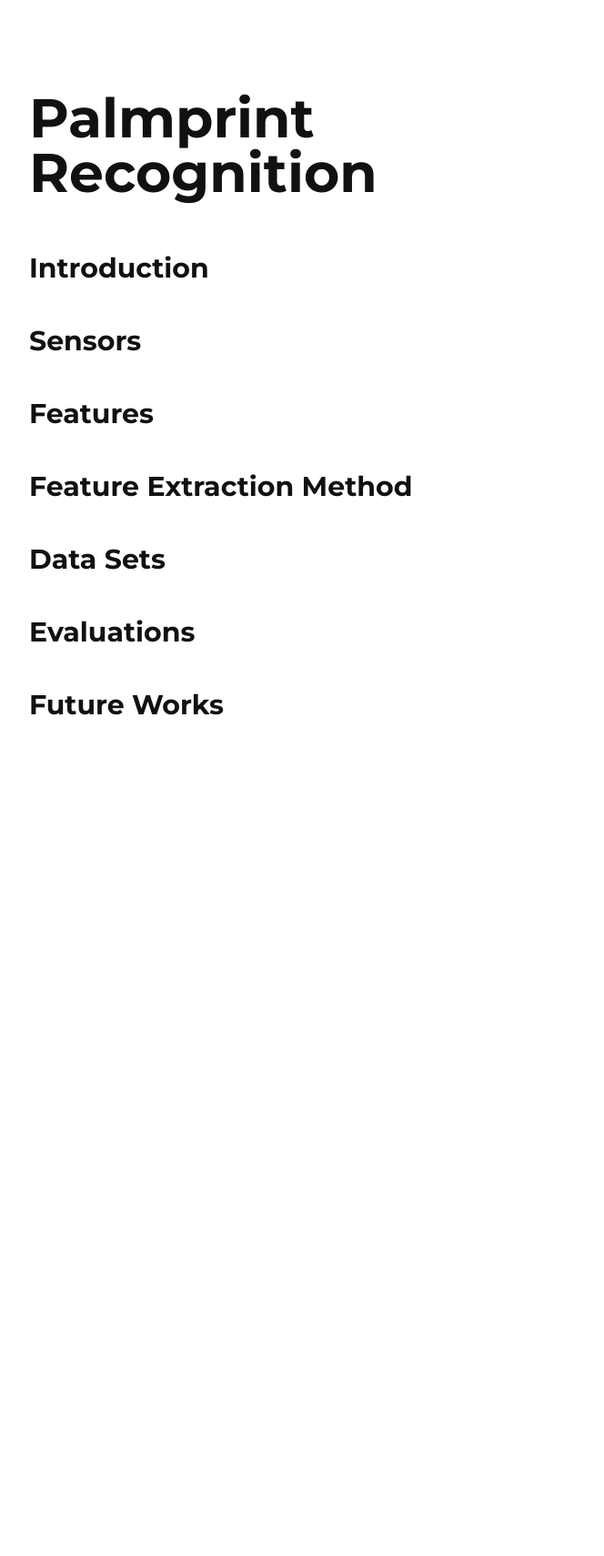
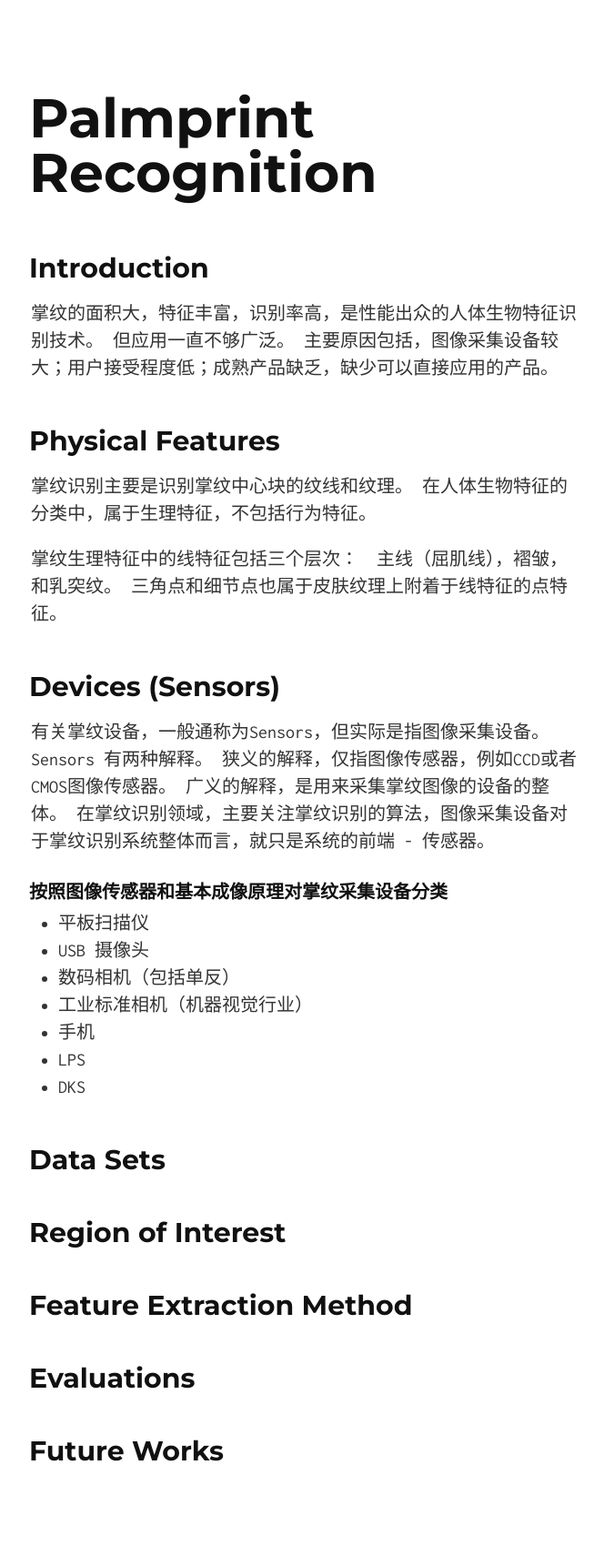
Before and after one commit to quxiaofeng/palmprint, a Jekyll site: the page built from index.html, in a window 1280 px wide. Shown: the whole page at 91% size, without its empty margins (306-970 px from the left). Built offline with Jekyll 4.4.1, drawn with Linux system fonts in a browser that asks for light colours; Markdown is read by kramdown in place of the engine named in the settings; before the commit the page ends 900 px from its top, so only the background shows below that.

Commit message:
Update some content in chinese
Signed-off-by: Xiaofeng QU <xiaofeng.qu.hk@ieee.org>

```diff
--- a/_includes/index.md
+++ b/_includes/index.md
@@ -1,20 +1,54 @@
 Introduction
--------
+-------------------------
 
-Sensors
-------
+掌纹的面积大，特征丰富，识别率高，是性能出众的人体生物特征识别技术。
+但应用一直不够广泛。
+主要原因包括，图像采集设备较大；用户接受程度低；成熟产品缺乏，缺少可以直接应用的产品。
 
-Features
-------
+Physical Features
+-------------------------
+
+掌纹识别主要是识别掌纹中心块的纹线和纹理。
+在人体生物特征的分类中，属于生理特征，不包括行为特征。
+
+掌纹生理特征中的线特征包括三个层次：　主线（屈肌线），褶皱，和乳突纹。
+三角点和细节点也属于皮肤纹理上附着于线特征的点特征。
+
+
+Devices (Sensors)
+-------------------------
+
+有关掌纹设备，一般通称为Sensors，但实际是指图像采集设备。
+Sensors 有两种解释。
+狭义的解释，仅指图像传感器，例如CCD或者CMOS图像传感器。
+广义的解释，是用来采集掌纹图像的设备的整体。
+在掌纹识别领域，主要关注掌纹识别的算法，图像采集设备对于掌纹识别系统整体而言，就只是系统的前端 - 传感器。
+
+### 按照图像传感器和基本成像原理对掌纹采集设备分类
+
++ 平板扫描仪
++ USB 摄像头
++ 数码相机（包括单反）
++ 工业标准相机（机器视觉行业）
++ 手机
++ LPS
++ DKS
+
+Data Sets
+-------------------------
+
+
+Region of Interest
+-------------------------
+
 
 Feature Extraction Method
-----------------
+-------------------------
 
-Data Sets
-----------------
 
 Evaluations
-----------------
+-------------------------
+
 
 Future Works
-------------
+-------------------------
```
Also changed, not shown: 1 other file.
